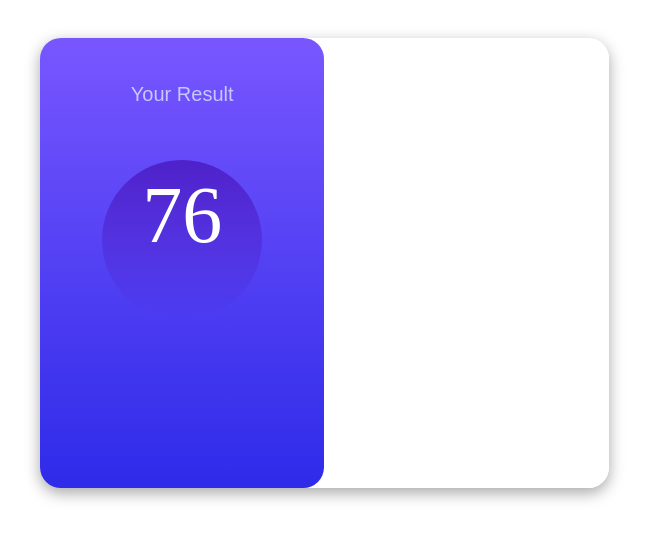
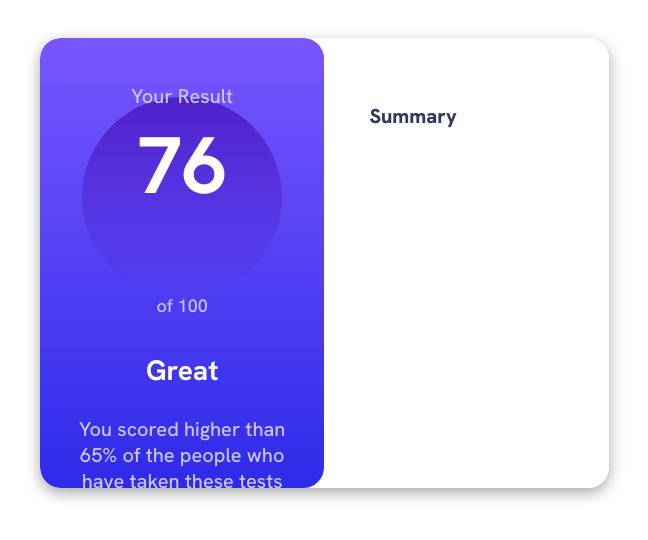
Before and after one commit to Anusha-Syeda012/Results-Summary-Component, a plain HTML site: page index.html in a window 1280 px wide. Shown: the whole page, without its empty margins (284-932 px from the left). Drawn offline with Linux system fonts and the light colour scheme; a web font is replaced by a local one.

Commit message:
Second Version added

```diff
--- a/assets/CSS/design.css
+++ b/design.css
@@ -1,6 +1,6 @@
 @font-face {
     font-family: 'HankenGrotesk';
-    src: url('./assets/fonts/HankenGrotesk-VariableFont_wght.ttf')
+    src: url('/assets/fonts/HankenGrotesk-VariableFont_wght.ttf')
     format('truetype');
     font-weight: 100 900;
 }
@@ -47,6 +47,7 @@ body{
 @media screen and (max-width: 1440px) {
     .container{
         margin: 3% 25%;
+        overflow: hidden;
         /* padding: 25px; */
         width: 45%;
         box-shadow: rgba(0, 0, 0, 0.35) 0px 5px 15px;
@@ -71,7 +72,6 @@ body{
 
     .item2{
         background-color: var(--White);
-
         padding: 25px;
         width: 50%;
         height:450px ;
@@ -83,9 +83,16 @@ body{
         var(--Persian-blue-circle));
 
         border-radius: 50%;
-        width: 160px;
-        height: 160px;
-        margin: 10% auto;
+        width: 200px;
+        height: 200px;
+        margin: -2rem auto;
+
+
+
+        display: flex;
+        flex-direction: column;
+        align-items: center;
+        justify-content: center;
     }
 
 
@@ -93,14 +100,61 @@ body{
         font-weight: var(--font-wt-sm);
         font-size: var(--fs-500);
         color: var(--Light-lavender);
-        text-align: center;
+        /* text-align: center;
+        place-self: center;
+        padding-top: -2rem; */
+        display: flex;
+        flex-direction:row;
+        align-items: center;
+        justify-content:center;
+        overflow: hidden;
     }
     h1{
-        font-weight: var(--font-wt-sm);
-        font-family: 'HankenGrotesk';
+        font-weight: var(--font-wt-md);
+        font-family:var(--font-family-default);
         color: var(--White);
         font-size: var(--fs-900);
         text-align: center;
-        padding-top: 10px;
+        padding-top: 5% auto;
+    }
+    .circle p{
+        font-weight: var(--font-wt-sm);
+        font-family:var(--font-family-default);
+        color: var(--Light-lavender);
+        font-size: var(--fs-400);
+        text-align: center;
+        padding-top:5px;
+    }
+
+    .section h3{
+        font-weight: var(--font-wt-md);
+        font-family:var(--font-family-default);
+        color: var(--White);
+        font-size: var(--fs-700);
+        text-align: center;
+        padding-top: 25%;
+    }
+
+    .section p{
+        font-size:var(--fs-500);
+        font-family: var(--font-family-default);
+        font-weight: var(--font-wt-sm);
+        text-decoration: none;
+        color: var(--Light-lavender);
+        text-align: center;
+        /* padding-top: 10%; */
+
+    }
+    .summary h3{
+        color: var(--Dark-gray-blue);
+        font-family: var(--font-family-default);
+        font-weight: var(--font-wt-lg);
+        text-decoration: none;
+        display: flex;
+        flex-direction:row;
+        justify-content: flex-start;
+        align-self: flex-start;
+        padding: 20px;
+
     }
 }
--- a/index.html
+++ b/index.html
@@ -3,20 +3,40 @@
 <head>
   <meta charset="UTF-8">
   <meta name="viewport" content="width=device-width, initial-scale=1.0"> <!-- displays site properly based on user's device -->
-  <link rel="stylesheet" href="./assets/CSS/design.css">
+  <link rel="stylesheet" href="./design.css">
   <link rel="icon" type="image/png" sizes="32x32" href="./assets/images/favicon-32x32.png">
   <title>Frontend Mentor | Results summary component</title>
 </head>
 <body>
 
   <div class="container">
+
+
     <div class="item1 ">
       <h3>Your Result</h3>
       <div class="circle">
         <h1>76</h1>
+        <p>of 100</p>
       </div>
+
+      <section class="section">
+      <h3>Great</h3>
+        <p>You scored higher than 65% of the people who have taken these tests</p>
+        </section>
     </div>
-    <div class="item2"></div>
+
+
+    <div class="item2">
+      <div class="summary">
+        <h3>Summary</h3>
+      </div>
+
+
+
+    </div>
+
+
+
   </div>
 
 
```
